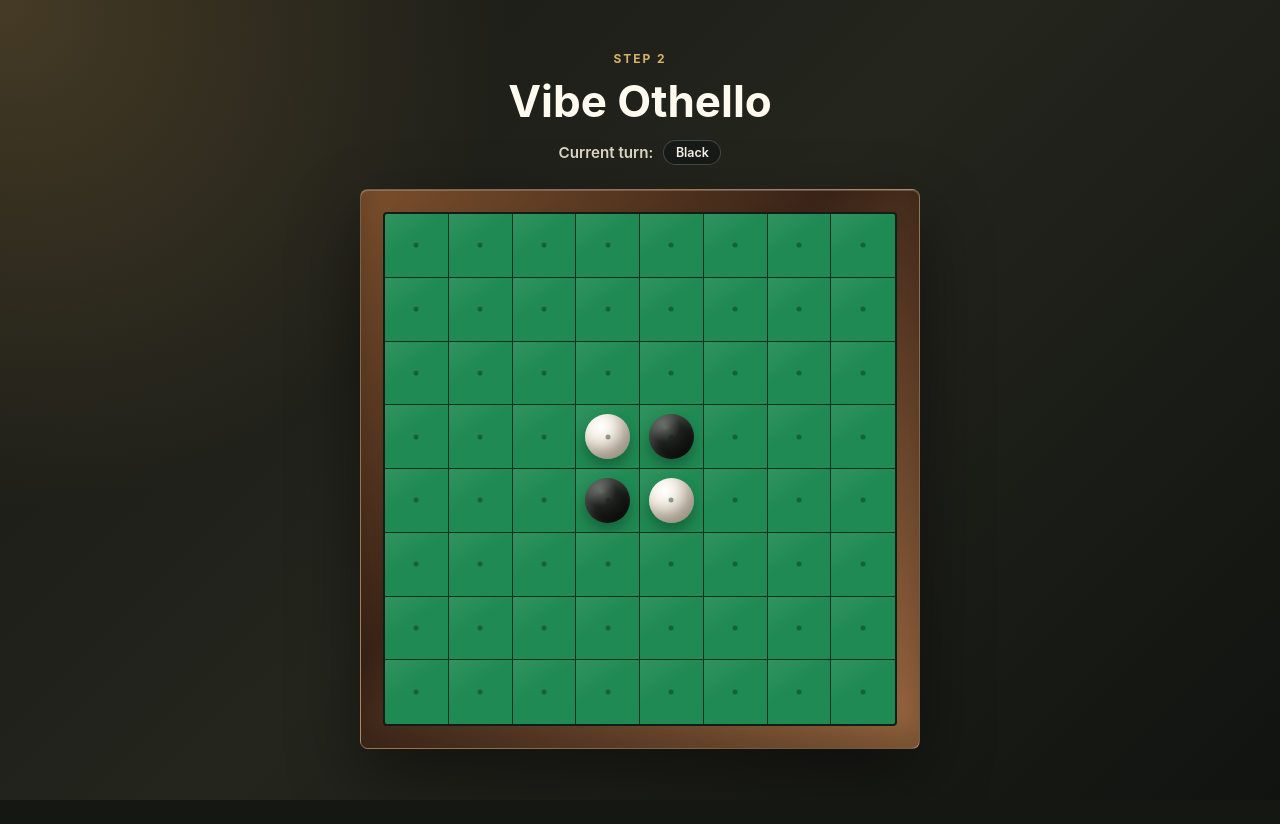
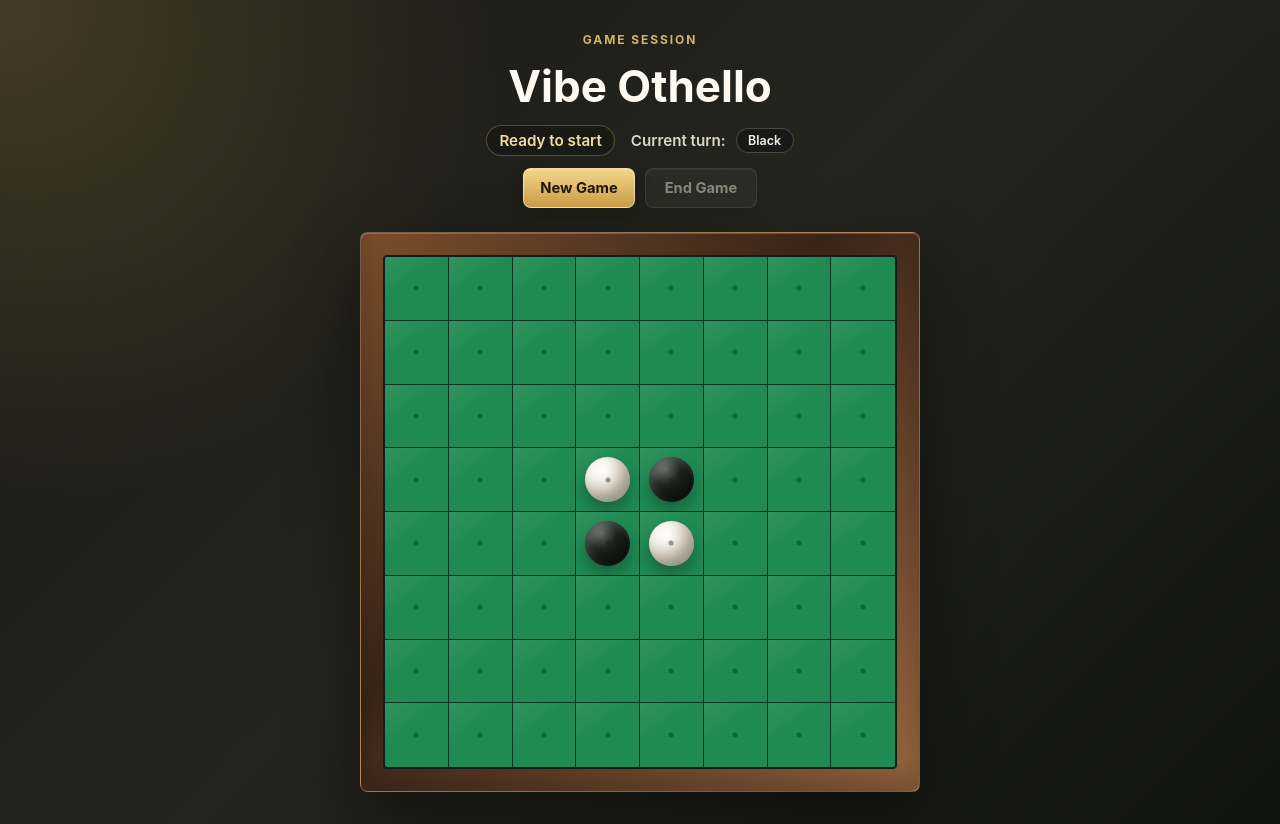
Before and after one commit to westzaki/vibe-othello, a React (Vite) app: page / in a window 1280 px wide. Before the commit the page ends 800 px from the top, so only its background shows below. Built offline with nearby package versions, Linux system fonts and the light colour scheme.

Commit message:
Add game session controls

```diff
--- a/src/App.tsx
+++ b/src/App.tsx
@@ -6,11 +6,30 @@ import {
   type Disc,
 } from "./game/othello";
 
+type GameStatus = "notStarted" | "playing" | "ended";
+
 export default function App() {
   const [board, setBoard] = useState(createInitialBoard);
   const [currentDisc, setCurrentDisc] = useState<Disc>("black");
+  const [gameStatus, setGameStatus] = useState<GameStatus>("notStarted");
+
+  const isPlaying = gameStatus === "playing";
+
+  function handleNewGame() {
+    setBoard(createInitialBoard());
+    setCurrentDisc("black");
+    setGameStatus("playing");
+  }
+
+  function handleEndGame() {
+    setGameStatus("ended");
+  }
 
   function handleSquareClick(square: number) {
+    if (!isPlaying) {
+      return;
+    }
+
     const nextBoard = placeDisc(board, square, currentDisc);
 
     if (nextBoard === board) {
@@ -25,14 +44,34 @@ export default function App() {
     <main className="app">
       <section className="game-shell" aria-labelledby="game-title">
         <div className="game-heading">
-          <p className="eyebrow">Step 2</p>
+          <p className="eyebrow">Game Session</p>
           <h1 id="game-title">Vibe Othello</h1>
+          <div className="game-status-row">
+            <p className="session-status">{getStatusLabel(gameStatus)}</p>
             <p className="turn-status">
               Current turn:
               <span className={`turn-disc turn-disc--${currentDisc}`}>
                 {currentDisc}
               </span>
             </p>
+          </div>
+          <div className="game-actions" aria-label="Game controls">
+            <button
+              className="game-action game-action--primary"
+              onClick={handleNewGame}
+              type="button"
+            >
+              New Game
+            </button>
+            <button
+              className="game-action"
+              disabled={!isPlaying}
+              onClick={handleEndGame}
+              type="button"
+            >
+              End Game
+            </button>
+          </div>
         </div>
 
         <div className="board-frame" aria-label="Playable Othello board">
@@ -45,7 +84,7 @@ export default function App() {
                     : `Square ${square + 1} has a ${cell} disc`
                 }
                 className="board-square"
-                disabled={cell !== null}
+                disabled={!isPlaying || cell !== null}
                 key={square}
                 onClick={() => handleSquareClick(square)}
                 type="button"
@@ -64,3 +103,15 @@ export default function App() {
     </main>
   );
 }
+
+function getStatusLabel(gameStatus: GameStatus): string {
+  if (gameStatus === "playing") {
+    return "Playing";
+  }
+
+  if (gameStatus === "ended") {
+    return "Game ended";
+  }
+
+  return "Ready to start";
+}
--- a/src/index.css
+++ b/src/index.css
@@ -34,7 +34,7 @@ body {
 
 .game-heading {
   display: grid;
-  gap: 8px;
+  gap: 12px;
   justify-items: center;
   text-align: center;
 }
@@ -56,14 +56,34 @@ h1 {
   letter-spacing: 0;
 }
 
+.game-status-row {
+  display: flex;
+  align-items: center;
+  flex-wrap: wrap;
+  justify-content: center;
+  gap: 10px 16px;
+}
+
+.session-status,
 .turn-status {
   display: flex;
   align-items: center;
-  gap: 10px;
-  margin: 4px 0 0;
+  margin: 0;
   color: #ded8c7;
   font-size: 0.95rem;
   font-weight: 600;
+}
+
+.turn-status {
+  gap: 10px;
+}
+
+.session-status {
+  border: 1px solid rgba(214, 179, 106, 0.34);
+  border-radius: 999px;
+  padding: 5px 12px;
+  color: #f2dc9f;
+  background: rgba(20, 22, 18, 0.54);
 }
 
 .turn-disc {
@@ -85,6 +105,54 @@ h1 {
 .turn-disc--white {
   color: #1f2620;
   background: #f2eadb;
+}
+
+.game-actions {
+  display: flex;
+  flex-wrap: wrap;
+  justify-content: center;
+  gap: 10px;
+}
+
+.game-action {
+  min-width: 112px;
+  border: 1px solid rgba(255, 255, 255, 0.18);
+  border-radius: 8px;
+  padding: 10px 14px;
+  color: #f8f1df;
+  background: rgba(255, 255, 255, 0.08);
+  box-shadow:
+    inset 0 1px 0 rgba(255, 255, 255, 0.12),
+    0 10px 20px rgba(0, 0, 0, 0.18);
+  cursor: pointer;
+  font: inherit;
+  font-size: 0.92rem;
+  font-weight: 700;
+}
+
+.game-action:hover:not(:disabled) {
+  border-color: rgba(255, 236, 180, 0.42);
+  background: rgba(255, 255, 255, 0.14);
+}
+
+.game-action:focus-visible {
+  outline: 3px solid #f0c86b;
+  outline-offset: 3px;
+}
+
+.game-action:disabled {
+  cursor: default;
+  opacity: 0.48;
+}
+
+.game-action--primary {
+  color: #20170c;
+  border-color: rgba(255, 238, 194, 0.72);
+  background: linear-gradient(180deg, #f1d68b, #cf9f47);
+}
+
+.game-action--primary:hover:not(:disabled) {
+  background: linear-gradient(180deg, #ffe6a3, #d9a94d);
 }
 
 .board-frame {
```
Lines whose indentation alone changed are shown as unchanged.
